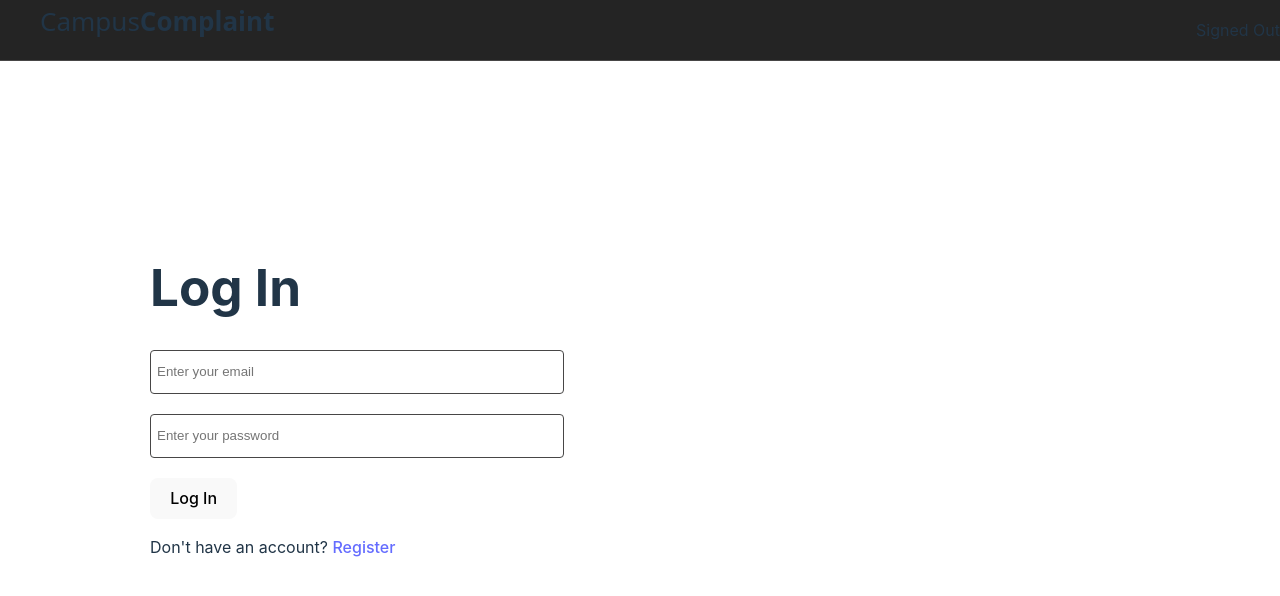
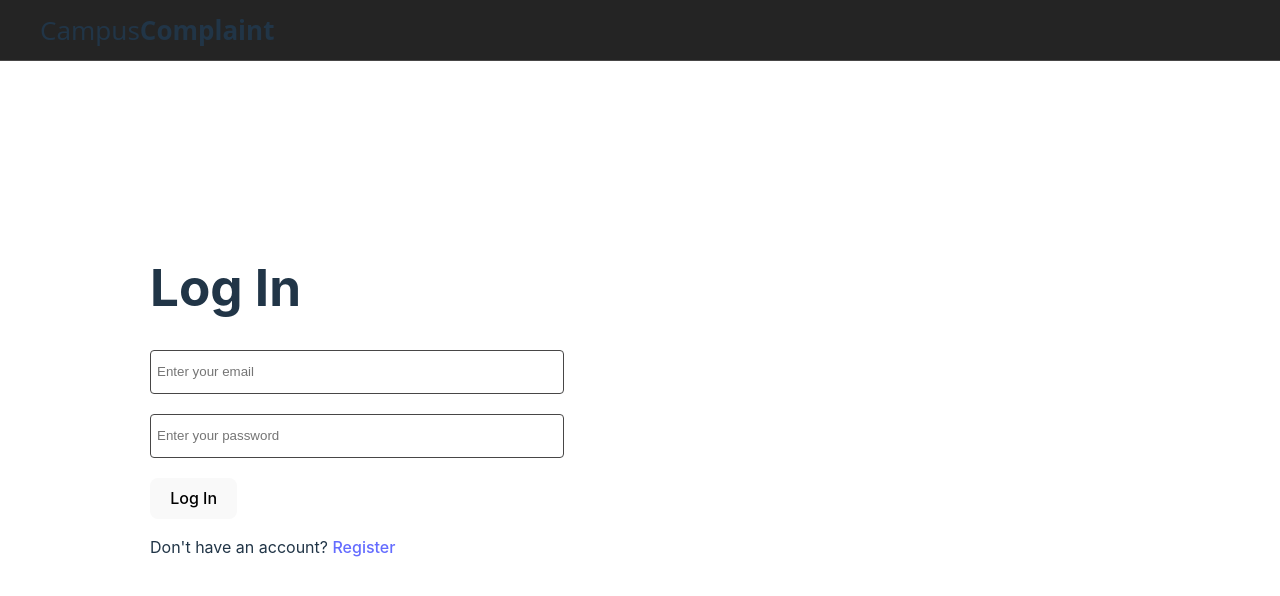
Before and after one commit to eeeriksen/campus-complaint, a React (Vite) app: page /signin in a window 1280 px wide. Shown: the top 596 px of the page. Built offline with nearby package versions, Linux system fonts and the light colour scheme; no server answers.

Commit message:
No signed out message

```diff
--- a/src/routes/AuthDetails.jsx
+++ b/src/routes/AuthDetails.jsx
@@ -34,9 +34,7 @@ const AuthDetails = () => {
           <p>{`Signed In as ${authUser.email}`}</p>
           <button onClick={userSignOut}>Sign Out</button>
         </>
-      ) : (
-        <p>Signed Out</p>
-      )}
+      ) : ""}
     </div>
   );
 };
```
